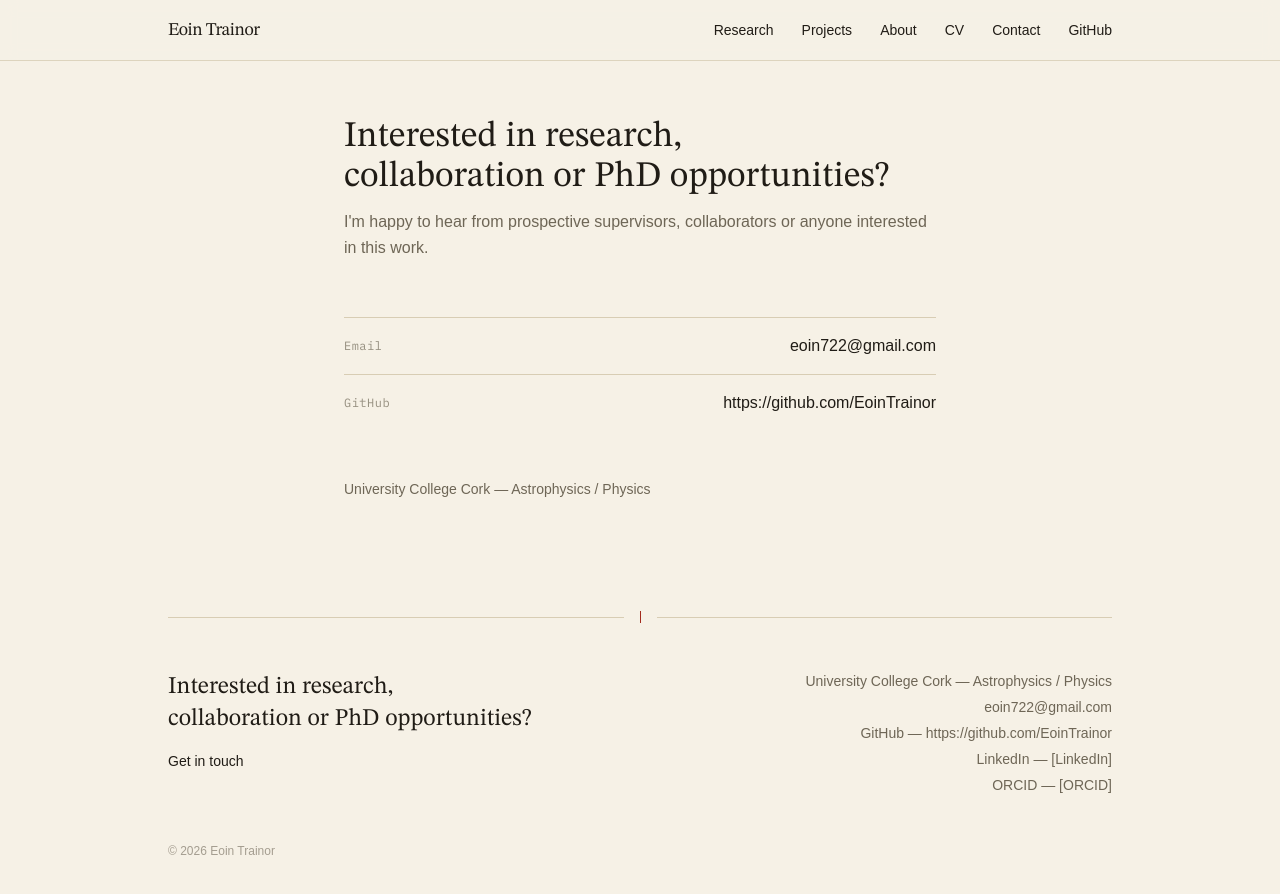
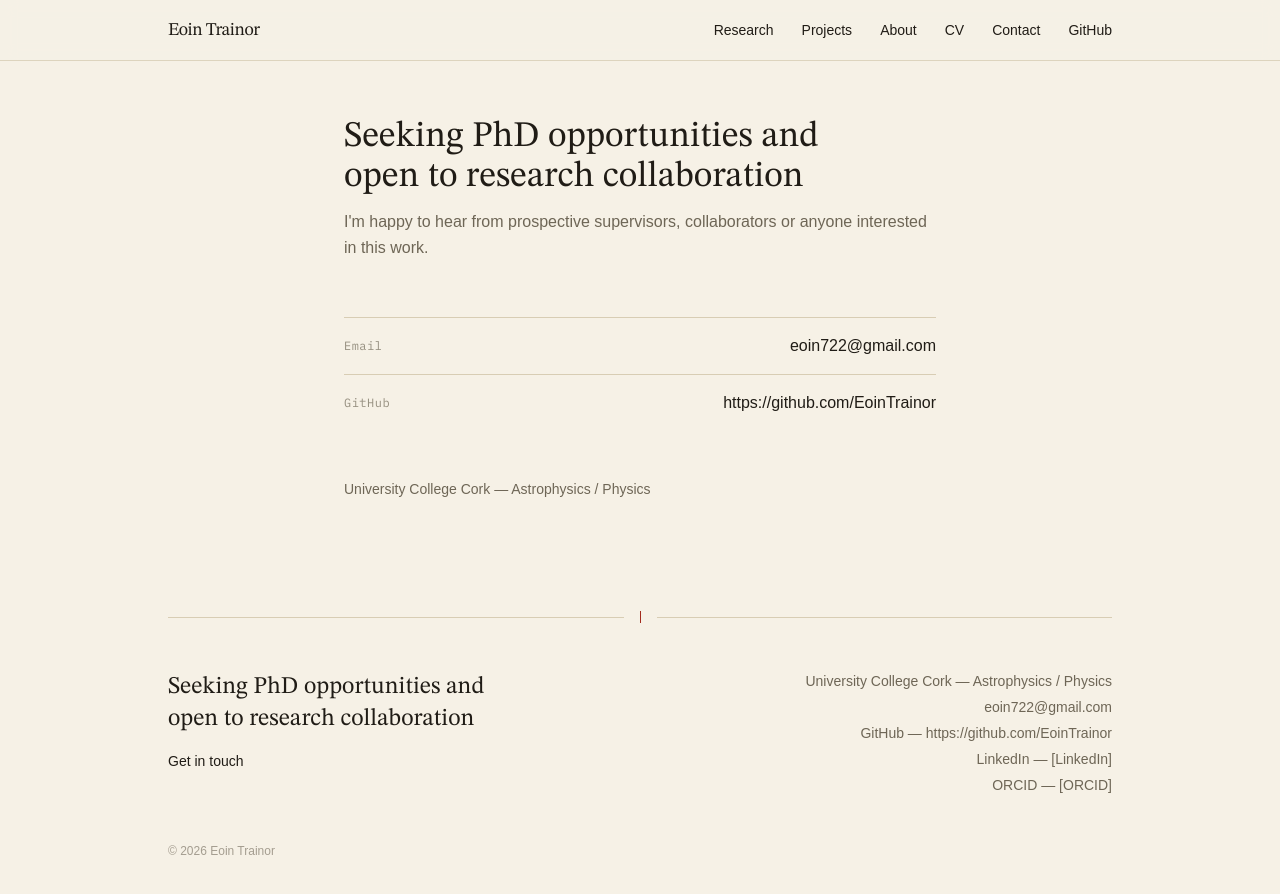
Before and after one commit to EoinTrainor/academic-website, a Next.js app: page /contact in a window 1280 px wide. Shown: the top 894 px of the page. Built offline with nearby package versions, Linux system fonts and the light colour scheme; a web font is replaced by a local one.

Commit message:
Reword contact heading so it reads as seeking, not offering, a PhD
Footer heading, Contact page heading and Contact meta description now say
"Seeking PhD opportunities and open to research collaboration".

```diff
--- a/src/app/contact/page.tsx
+++ b/src/app/contact/page.tsx
@@ -4,7 +4,7 @@ import { SITE } from "@/data/site";
 
 export const metadata: Metadata = {
   title: "Contact",
-  description: "Get in touch about research, collaboration or PhD opportunities.",
+  description: "Seeking PhD opportunities and open to research collaboration. Get in touch.",
 };
 
 const CHANNELS = [
@@ -18,7 +18,7 @@ export default function ContactPage() {
   return (
     <div className="mx-auto max-w-2xl px-6 pb-24 pt-14 md:px-10">
       <SectionHeader
-        heading="Interested in research, collaboration or PhD opportunities?"
+        heading="Seeking PhD opportunities and open to research collaboration"
         intro="I'm happy to hear from prospective supervisors, collaborators or anyone interested in this work."
       />
 
--- a/src/components/Footer.tsx
+++ b/src/components/Footer.tsx
@@ -9,7 +9,7 @@ export default function Footer() {
       <div className="grid gap-10 md:grid-cols-2">
         <div>
           <h2 className="font-display text-2xl text-paper text-balance">
-            Interested in research, collaboration or PhD opportunities?
+            Seeking PhD opportunities and open to research collaboration
           </h2>
           <Link
             href="/contact"
```
